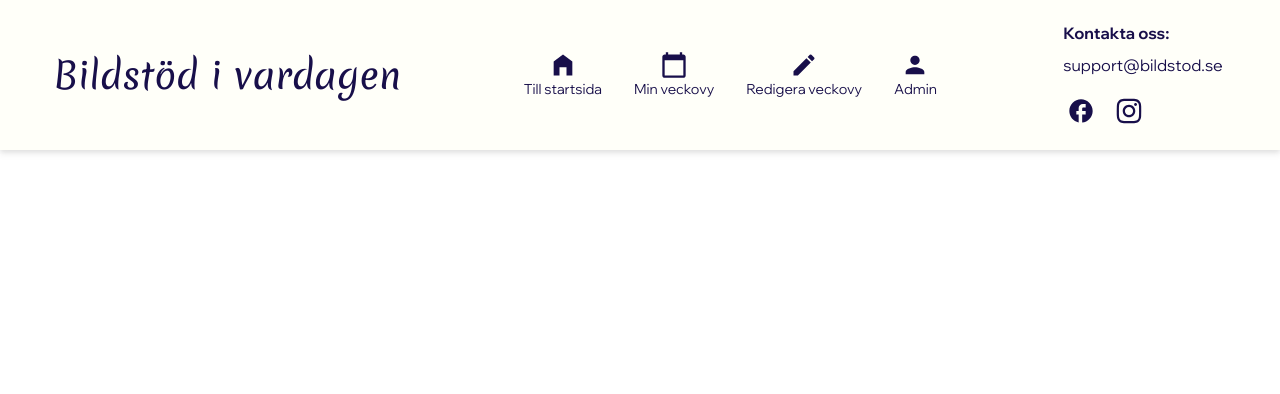
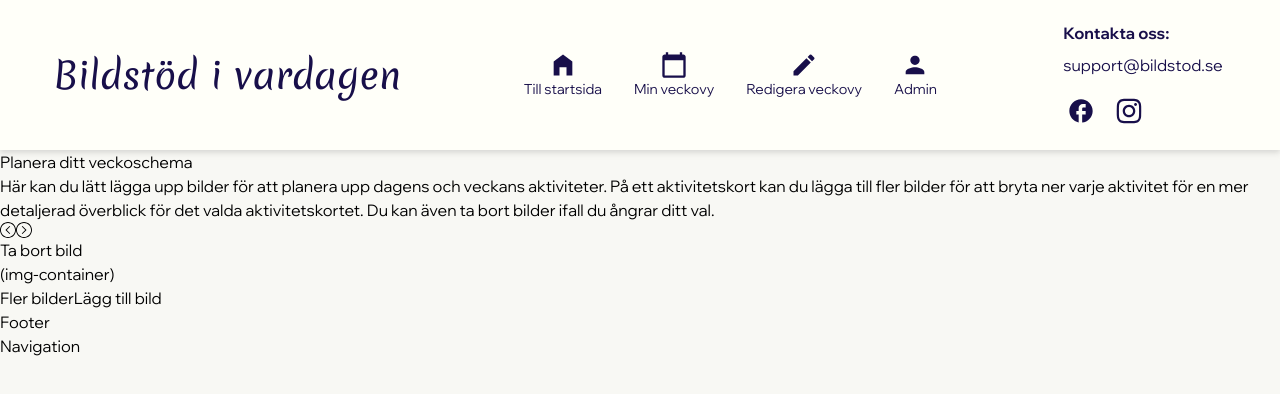
Before and after one commit to QueAnkan/graduation-project, a React (Vite) app: page /monday in a window 1280 px wide. Shown: the top 394 px of the page. Built offline with nearby package versions, Linux system fonts and the light colour scheme.

Commit message:
added weekday component

```diff
--- a/src/App.jsx
+++ /dev/null
@@ -1,17 +0,0 @@
-import { useState } from 'react'
-import './base.css'
-
-function App() {
-  const [count, setCount] = useState(0)
-
-  return (
-    <>
-      <div>
-     <h1 className ="font-bold underline" >Hello world!</h1>
-      </div>
-
-    </>
-  )
-}
-
-export default App
--- a/src/base.css
+++ b/src/base.css
@@ -17,4 +17,10 @@
 	header h1 {
 		font-family: "Merienda", cursive;
 	}
+	body {
+		min-height: 100vh;
+	/* 	min-height: 100svh; */
+		background-color: #F8F8F4 /* lightgray */;
+
+	}
 }
--- /dev/null
+++ b/src/components/WeekdayCard.jsx
@@ -0,0 +1,29 @@
+import { TfiArrowCircleLeft, TfiArrowCircleRight } from "react-icons/tfi";
+
+const WeekdayCard = () => {
+
+	return(
+	<>
+	<h1>Planera ditt veckoschema</h1>
+		<article>Här kan du lätt lägga upp bilder för att planera
+			upp dagens och veckans aktiviteter. På ett
+			aktivitetskort kan du lägga till fler bilder för att
+			bryta ner varje aktivitet för en mer detaljerad
+			överblick för det valda aktivitetskortet. Du kan
+			även ta bort bilder ifall du ångrar ditt val.
+		</article>
+		<section className="flex ">
+		<button><TfiArrowCircleLeft /></button>
+		<h2></h2>
+		<button><TfiArrowCircleRight /></button>
+		</section>
+		<section>
+			<button>Ta bort bild</button>
+			<div>(img-container)</div>
+			<button>Fler bilder</button>
+			<button>Lägg till bild</button>
+		</section>
+	</>)
+}
+
+export default WeekdayCard
--- a/src/routes/Monday.jsx
+++ b/src/routes/Monday.jsx
@@ -1,9 +1,10 @@
 
+import WeekdayCard from "../components/WeekdayCard";
 
 const Monday = () => {
 	return(
 		<>
-		<h1>Måndag</h1>
+		<WeekdayCard/>
 		</>
 	)
 }
--- a/src/routes/Root.jsx
+++ b/src/routes/Root.jsx
@@ -2,21 +2,21 @@ import { Outlet } from "react-router-dom"
 import Header from "../components/Header"
 import Footer from "../components/Footer"
 import Navigation from "../components/Navigation"
+import "/src/base.css"
 
 
 const Root = () => {
 
 	return(
 
-	<>
-	<Header/>
-	<main>
-		<Outlet/>
-		<Footer/>
-	</main>
-
-	<Navigation/>
-	</>
+	<div className="flex flex-col">
+		<Header/>
+		<main className="mt-[150px]">
+			<Outlet/>
+			<Footer/>
+		</main>
+		<Navigation/>
+	</div>
 	)
 }
 
```
